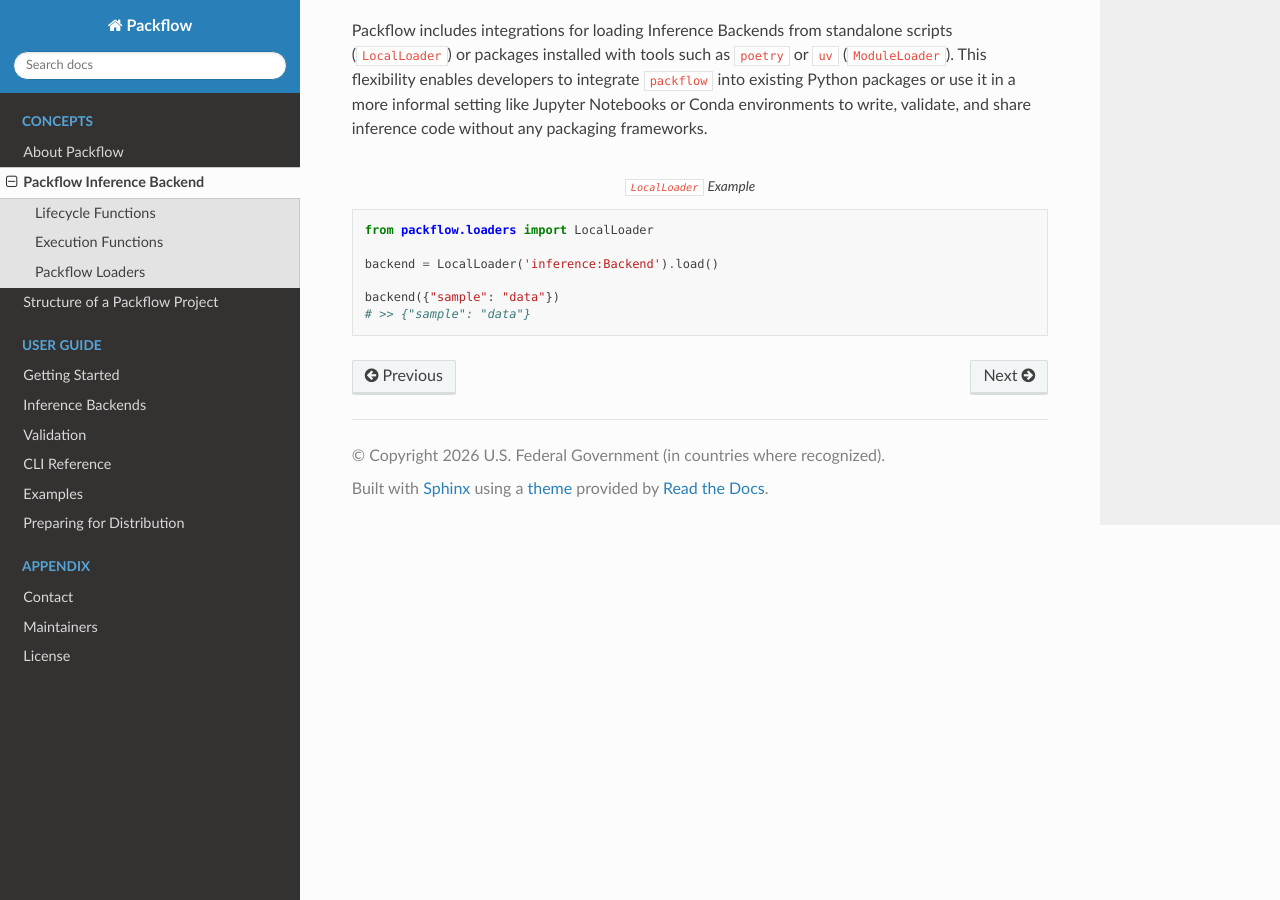
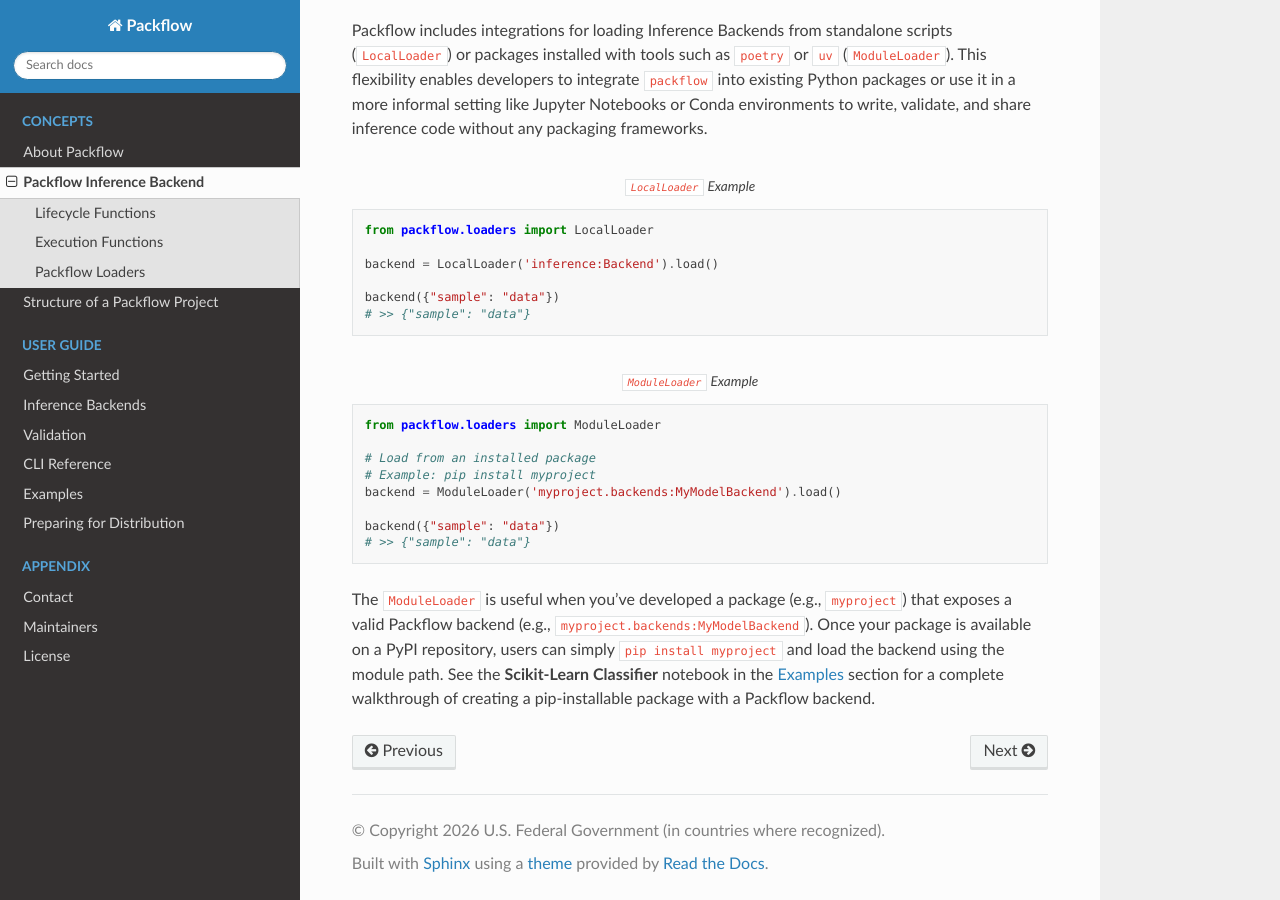
Before and after one commit to dow-cdao/packflow, a Sphinx documentation site: the page built from docs/source/concepts/packflow-framework.rst, in a window 1280 px wide and 900 px high, scrolled down 3644 px. Built offline with Sphinx 7.4.7 and the Read the Docs theme 3.1.0, drawn with Linux system fonts in a browser that asks for light colours.

Commit message:
docs: add ModuleLoader example and fix sample code issues
- Add ModuleLoader usage example with sklearn notebook reference
- Fix logger method call in extending-config-model.py example
- Add CLI group docstring for better help text
- Add examples label target

```diff
--- a/docs/source/code-examples/usage/extending-config-model.py
+++ b/docs/source/code-examples/usage/extending-config-model.py
@@ -15,7 +15,7 @@ class CustomBackend(InferenceBackend):
     backend_config_model = CustomConfigModel
 
     def initialize(self):
-        self.logger(f"Loading model from {self.config.model_path}")
+        self.logger.info(f"Loading model from {self.config.model_path}")
         self.model = lambda x: x  # Mocking loading of a model
 
     def execute(self, inputs: Any) -> Any:
--- a/docs/source/concepts/packflow-framework.rst
+++ b/docs/source/concepts/packflow-framework.rst
@@ -133,3 +133,21 @@ environments to write, validate, and share inference code without any packaging
 
     backend({"sample": "data"})
     # >> {"sample": "data"}
+
+
+.. code-block:: python
+    :caption: ``ModuleLoader`` Example
+
+    from packflow.loaders import ModuleLoader
+
+    # Load from an installed package
+    # Example: pip install myproject
+    backend = ModuleLoader('myproject.backends:MyModelBackend').load()
+
+    backend({"sample": "data"})
+    # >> {"sample": "data"}
+
+The ``ModuleLoader`` is useful when you've developed a package (e.g., ``myproject``) that exposes a valid Packflow
+backend (e.g., ``myproject.backends:MyModelBackend``). Once your package is available on a PyPI repository, users can
+simply ``pip install myproject`` and load the backend using the module path. See the **Scikit-Learn Classifier** notebook
+in the :ref:`Examples<examples>` section for a complete walkthrough of creating a pip-installable package with a Packflow backend.
--- a/docs/source/examples/index.rst
+++ b/docs/source/examples/index.rst
@@ -1,3 +1,5 @@
+.. _examples:
+
 Examples
 ########
 
```
Also changed, not shown: 1 other file.
